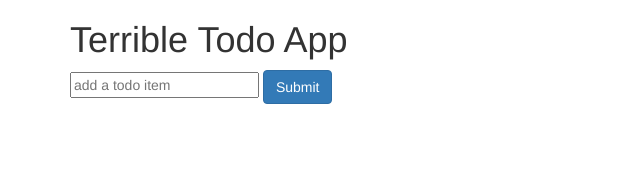
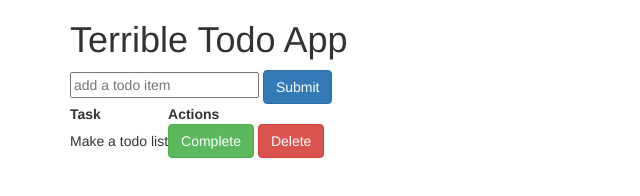
Before and after one commit to CoryTohill/terrible-todo-app, a website: page public/index.html in a window 1280 px wide. Shown: the whole page, without its empty margins (0-640 px from the left). Drawn offline with Linux system fonts and the light colour scheme.

Commit message:
add index table

```diff
--- a/public/index.html
+++ b/public/index.html
@@ -15,6 +15,25 @@
           <input class="btn btn-primary" type="submit">
         </form>
       </div>
+      <div class="index">
+        <table>
+          <thead>
+            <tr>
+              <th>Task</th>
+              <th>Actions</th>
+            </tr>
+          </thead>
+          <tbody>
+            <tr>
+              <td>Make a todo list</td>
+              <td>
+                <button class="btn btn-success">Complete</button>
+                <button class="btn btn-danger">Delete</button>
+              </td>
+            </tr>
+          </tbody>
+        </table>
+      </div>
     </div>
     <script src="vendor/jquery/dist/jquery.min.js" type="text/javascript"></script>
     <script src="script.js" type="text/javascript"></script>
```
